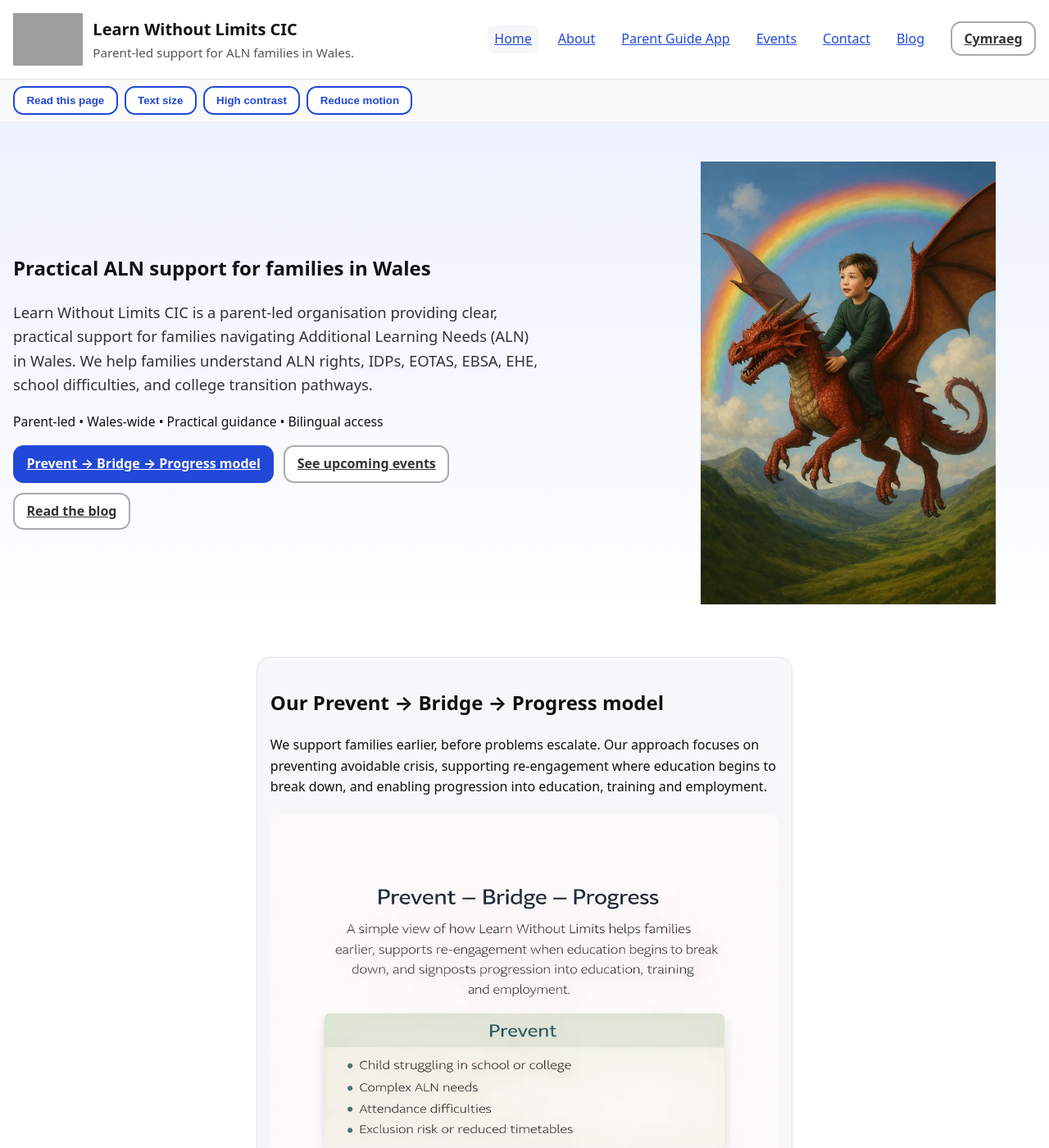
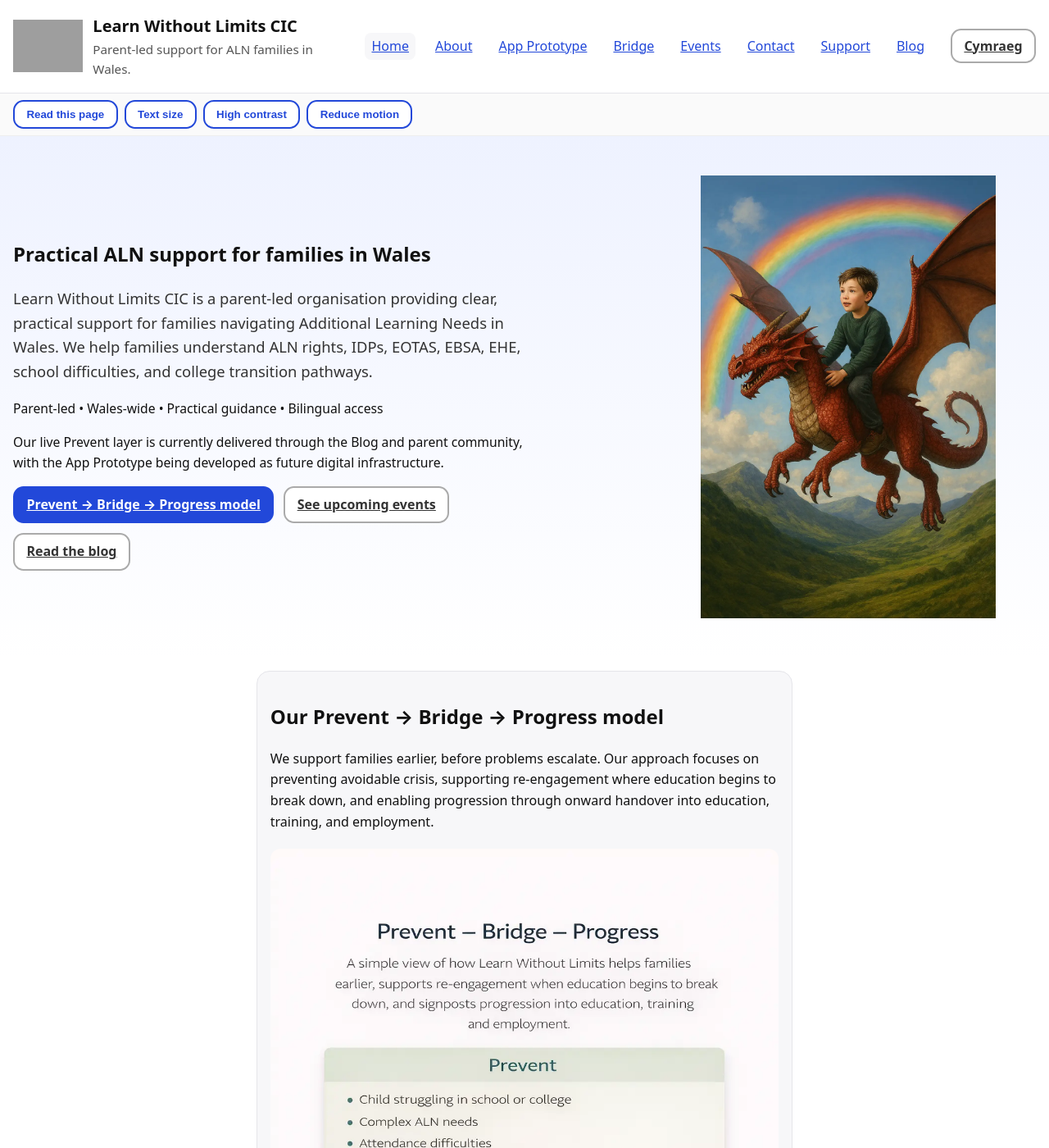
Before and after one commit to StephShobiye/learnwithoutlimitscic.github.io, a Jekyll site: the page index.en.html, which Jekyll copies as it is, in a window 1280 px wide and 1400 px high. Shown: the whole window at 82% size. Built offline with Jekyll 4.4.1, drawn with Linux system fonts in a browser that asks for light colours; some of the changed text lies outside the part shown; grey boxes are pictures that could not be loaded.

Commit message:
Align homepage with app prototype and Bridge positioning

```diff
--- a/index.en.html
+++ b/index.en.html
@@ -18,16 +18,13 @@
       content="Learn Without Limits CIC provides practical, parent-led support for families navigating Additional Learning Needs in Wales, including ALN rights, IDPs, EOTAS, EBSA, EHE and inclusion."
     />
 
-    <!-- SEO: CANONICAL ENGLISH HOMEPAGE -->
     <meta name="robots" content="index,follow,max-image-preview:large" />
     <link rel="canonical" href="https://learnwithoutlimitscic.org/index.en.html" />
 
-    <!-- hreflang pairing -->
     <link rel="alternate" hreflang="en" href="https://learnwithoutlimitscic.org/index.en.html" />
     <link rel="alternate" hreflang="cy" href="https://learnwithoutlimitscic.org/index.cy.html" />
     <link rel="alternate" hreflang="x-default" href="https://learnwithoutlimitscic.org/index.en.html" />
 
-    <!-- Social sharing -->
     <meta property="og:site_name" content="Learn Without Limits CIC" />
     <meta property="og:type" content="website" />
     <meta property="og:title" content="ALN Support for Families in Wales | Learn Without Limits CIC" />
@@ -41,9 +38,9 @@
 
     <link rel="preload" href="/assets/css/styles.css" as="style" />
     <link rel="stylesheet" href="/assets/css/styles.css" />
-    <link rel="icon" href="/assets/img/favicon.ico" />
+    <link rel="icon" type="image/png" href="/assets/img/LearnWithoutLimits_Badge.png" />
+    <link rel="apple-touch-icon" href="/assets/img/LearnWithoutLimits_Badge.png" />
 
-    <!-- Page-only layout stabilisers (scoped; no site-wide impact) -->
     <style>
       body.page-home .hero-inner,
       body.page-home .content,
@@ -114,7 +109,6 @@
         }
       }
 
-      /* Cards grid */
       body.page-home .grid.two {
         display: grid;
         grid-template-columns: 1fr 1fr;
@@ -175,7 +169,6 @@
       }
     </style>
 
-    <!-- Privacy-friendly analytics -->
     <script async src="https://plausible.io/js/pa-gaby38fWeDduCw6Ude0EX.js"></script>
     <script>
       window.plausible =
@@ -185,7 +178,6 @@
         };
     </script>
 
-    <!-- Structured data -->
     <script type="application/ld+json">
       {
         "@context": "https://schema.org",
@@ -216,7 +208,7 @@
             },
             "about": {
               "@type": "Thing",
-              "name": "Additional Learning Needs (ALN) support in Wales"
+              "name": "Additional Learning Needs support in Wales"
             },
             "inLanguage": "en"
           }
@@ -228,7 +220,6 @@
   <body class="page-home">
     <a class="skip-link" href="#main">Skip to content</a>
 
-    <!-- HEADER -->
     <header class="site-header" role="banner">
       <div class="brand">
         <img
@@ -253,9 +244,11 @@
         <ul>
           <li><a href="/index.en.html" aria-current="page">Home</a></li>
           <li><a href="/about.en.html">About</a></li>
-          <li><a href="/app.en.html">Parent Guide App</a></li>
+          <li><a href="/app.en.html">App Prototype</a></li>
+          <li><a href="/bridge.en.html">Bridge</a></li>
           <li><a href="/events.en.html">Events</a></li>
           <li><a href="/contact.en.html">Contact</a></li>
+          <li><a href="/support.en.html">Support</a></li>
           <li><a href="https://blog.learnwithoutlimitscic.org/">Blog</a></li>
         </ul>
       </nav>
@@ -265,7 +258,6 @@
       </nav>
     </header>
 
-    <!-- ACCESSIBILITY CONTROLS -->
     <div class="a11y-controls" role="region" aria-label="Accessibility controls">
       <button class="btn" data-action="tts" type="button">Read this page</button>
       <button class="btn" data-action="fontsize" type="button">Text size</button>
@@ -274,18 +266,21 @@
     </div>
 
     <main id="main" tabindex="-1">
-      <!-- HERO -->
       <section class="hero" aria-labelledby="home-title">
         <div class="hero-inner">
           <div class="hero-copy">
             <h1 id="home-title">Practical ALN support for families in Wales</h1>
 
             <p class="lead">
-              Learn Without Limits CIC is a parent-led organisation providing clear, practical support for families navigating Additional Learning Needs (ALN) in Wales. We help families understand ALN rights, IDPs, EOTAS, EBSA, EHE, school difficulties, and college transition pathways.
+              Learn Without Limits CIC is a parent-led organisation providing clear, practical support for families navigating Additional Learning Needs in Wales. We help families understand ALN rights, IDPs, EOTAS, EBSA, EHE, school difficulties, and college transition pathways.
             </p>
 
             <p class="small-note">
               Parent-led • Wales-wide • Practical guidance • Bilingual access
+            </p>
+
+            <p class="small-note">
+              Our live Prevent layer is currently delivered through the Blog and parent community, with the App Prototype being developed as future digital infrastructure.
             </p>
 
             <div class="hero-actions" aria-label="Quick actions">
@@ -313,19 +308,18 @@
         </div>
       </section>
 
-      <!-- MODEL -->
       <section class="content" aria-labelledby="model-title">
         <div class="card">
           <h2 id="model-title">Our Prevent → Bridge → Progress model</h2>
 
           <p>
-            We support families earlier, before problems escalate. Our approach focuses on preventing avoidable crisis, supporting re-engagement where education begins to break down, and enabling progression into education, training and employment.
+            We support families earlier, before problems escalate. Our approach focuses on preventing avoidable crisis, supporting re-engagement where education begins to break down, and enabling progression through onward handover into education, training, and employment.
           </p>
 
           <div class="model-visual">
             <img
               src="/assets/img/prevent_bridge_progress.webp"
-              alt="Prevent Bridge Progress model showing early intervention, bridging pathways and progression into education, training and employment for ALN families in Wales"
+              alt="Prevent Bridge Progress model showing early intervention, bridging pathways, and onward progression for ALN families in Wales"
               width="1024"
               height="1536"
               loading="lazy"
@@ -334,7 +328,11 @@
           </div>
 
           <p style="margin-top: 1rem;">
-            This model shows how early guidance reduces escalation, supports families through periods where education begins to break down, and enables progression into education, training and employment.
+            This model shows how early guidance reduces escalation, supports families through periods where education begins to break down, and then helps prepare for clearer onward handover.
+          </p>
+
+          <p style="margin-top: 1rem;">
+            Progress itself is usually delivered by schools, colleges, training providers, employers, and statutory services. Learn Without Limits helps families engage earlier, more clearly, and more effectively before handover.
           </p>
 
           <p style="margin-top: 1rem;">
@@ -345,7 +343,6 @@
         </div>
       </section>
 
-      <!-- WHAT WE DO / START HERE -->
       <section class="content" aria-labelledby="offer-title">
         <div class="grid two">
           <div class="card">
@@ -383,19 +380,19 @@
               />
               <h2>Start here</h2>
               <p>
-                If you are feeling overwhelmed, start with the pages families use most often. These sections are designed to help you understand your situation, your options, and practical next steps.
+                If you are feeling overwhelmed, start with the parts of our support model that are live now or developing next.
               </p>
               <ul>
-                <li><a href="/about.en.html">Learn about our approach</a></li>
+                <li><a href="https://blog.learnwithoutlimitscic.org/">Read practical guidance on the Blog</a></li>
+                <li><a href="/bridge.en.html">Explore Bridge if education is beginning to break down</a></li>
+                <li><a href="/app.en.html">See the App Prototype and future digital direction</a></li>
                 <li><a href="/events.en.html">See upcoming events and workshops</a></li>
-                <li><a href="https://blog.learnwithoutlimitscic.org/">Read practical guidance on the blog</a></li>
               </ul>
             </div>
           </div>
         </div>
       </section>
 
-      <!-- WHO WE SUPPORT -->
       <section class="content" aria-labelledby="who-title">
         <div class="card">
           <h2 id="who-title">Who we support</h2>
@@ -412,7 +409,6 @@
         </div>
       </section>
 
-      <!-- WHY WE EXIST -->
       <section class="content" aria-labelledby="why-title">
         <div class="card">
           <h2 id="why-title">Why Learn Without Limits exists</h2>
@@ -428,20 +424,18 @@
         </div>
       </section>
 
-      <!-- BLOG -->
       <section class="content" aria-labelledby="blog-title">
         <div class="card">
-          <h2 id="blog-title">From the blog</h2>
+          <h2 id="blog-title">From the Blog</h2>
           <p>
-            Our blog shares in-depth guidance and lived-experience insights for ALN families in Wales, linked to our events, tools, and community support.
+            Our Blog is currently the strongest live part of our Prevent layer, alongside our parent community. It shares in-depth guidance and lived-experience insight for ALN families in Wales.
           </p>
           <a class="btn ghost" href="https://blog.learnwithoutlimitscic.org/">
-            Read the blog
+            Read the Blog
           </a>
         </div>
       </section>
 
-      <!-- FINAL CTA -->
       <section class="content" aria-labelledby="next-step-title">
         <div class="card">
           <h2 id="next-step-title">Not sure what to do next?</h2>
@@ -449,6 +443,7 @@
           <ul>
             <li><a href="https://blog.learnwithoutlimitscic.org/">Read practical guidance for your situation</a></li>
             <li><a href="/events.en.html">See upcoming events to understand your options</a></li>
+            <li><a href="/bridge.en.html">Explore Bridge if your child’s education is beginning to break down</a></li>
             <li>
               <a
                 href="https://www.facebook.com/groups/learnwithoutlimitscic"
@@ -459,12 +454,11 @@
               </a>
             </li>
           </ul>
-          <p>You do not have to figure this out alone — start with one step.</p>
+          <p>You do not have to figure this out alone. Start with one step.</p>
         </div>
       </section>
     </main>
 
-    <!-- FOOTER -->
     <footer class="site-footer" role="contentinfo">
       <div class="footer-grid">
         <div>
@@ -490,7 +484,8 @@
         <div>
           <h3>Quick links</h3>
           <ul>
-            <li><a href="/app.en.html">Parent Guide App</a></li>
+            <li><a href="/app.en.html">App Prototype</a></li>
+            <li><a href="/bridge.en.html">Bridge</a></li>
             <li><a href="/events.en.html">Events</a></li>
             <li><a href="/about.en.html">About</a></li>
             <li><a href="/privacy.en.html">Privacy</a></li>
```
Also changed, not shown: other parts of index.en.html (+0 -3 lines).
